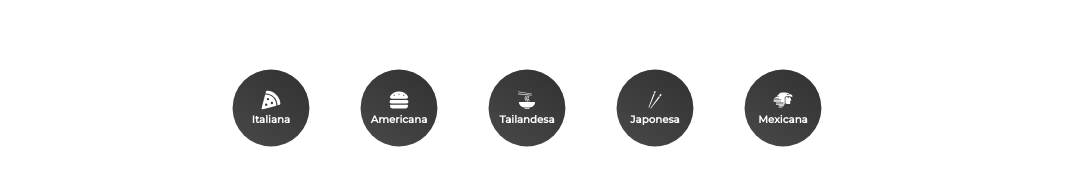
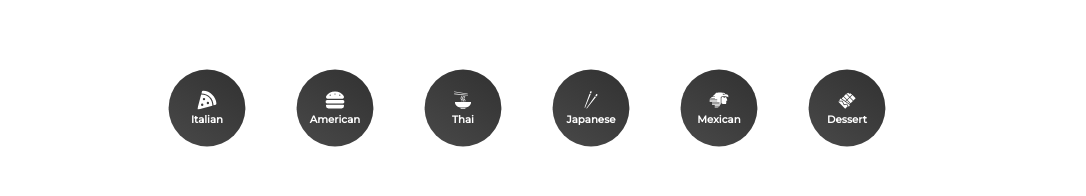
Before and after one commit to Digofbbr/receitas, a React (Create React App) app: page / in a window 1280 px wide. Shown: the part 145-341 px from the top of the page, without its empty margins (97-1183 px from the left). Built offline with nearby package versions, Linux system fonts and the light colour scheme; no server answers.

Commit message:
Add dessert category

```diff
--- a/src/components/Category.jsx
+++ b/src/components/Category.jsx
@@ -3,30 +3,38 @@ import { SiAeromexico } from "react-icons/si";
 import {GiNoodles, GiChopsticks} from 'react-icons/gi'
 import styled from "styled-components"
 import {NavLink} from 'react-router-dom'
+import { GiChocolateBar } from "react-icons/gi";
+
+
 
 function Category() {
   return (
     <List>
         <SLink to={'/cuisine/Italian'}>
             <FaPizzaSlice/>
-            <h4>Italiana</h4>
+            <h4>Italian</h4>
         </SLink>
         <SLink to={'/cuisine/American'}>
             <FaHamburger/>
-            <h4>Americana</h4>
+            <h4>American</h4>
         </SLink>
         <SLink to={'/cuisine/Thai'}>
             <GiNoodles/>
-            <h4>Tailandesa</h4>
+            <h4>Thai</h4>
         </SLink>
         <SLink to={'/cuisine/Japanese'}>
             <GiChopsticks/>
-            <h4>Japonesa</h4>
+            <h4>Japanese</h4>
         </SLink>
         <SLink to={'/cuisine/Mexican'}>
             <SiAeromexico/>
-            <h4>Mexicana</h4>
+            <h4>Mexican</h4>
         </SLink>
+        <SLink to={'/type/dessert'}>
+            <GiChocolateBar/>
+            <h4>Dessert</h4>
+        </SLink>
+
     </List>
   )
 }
```
